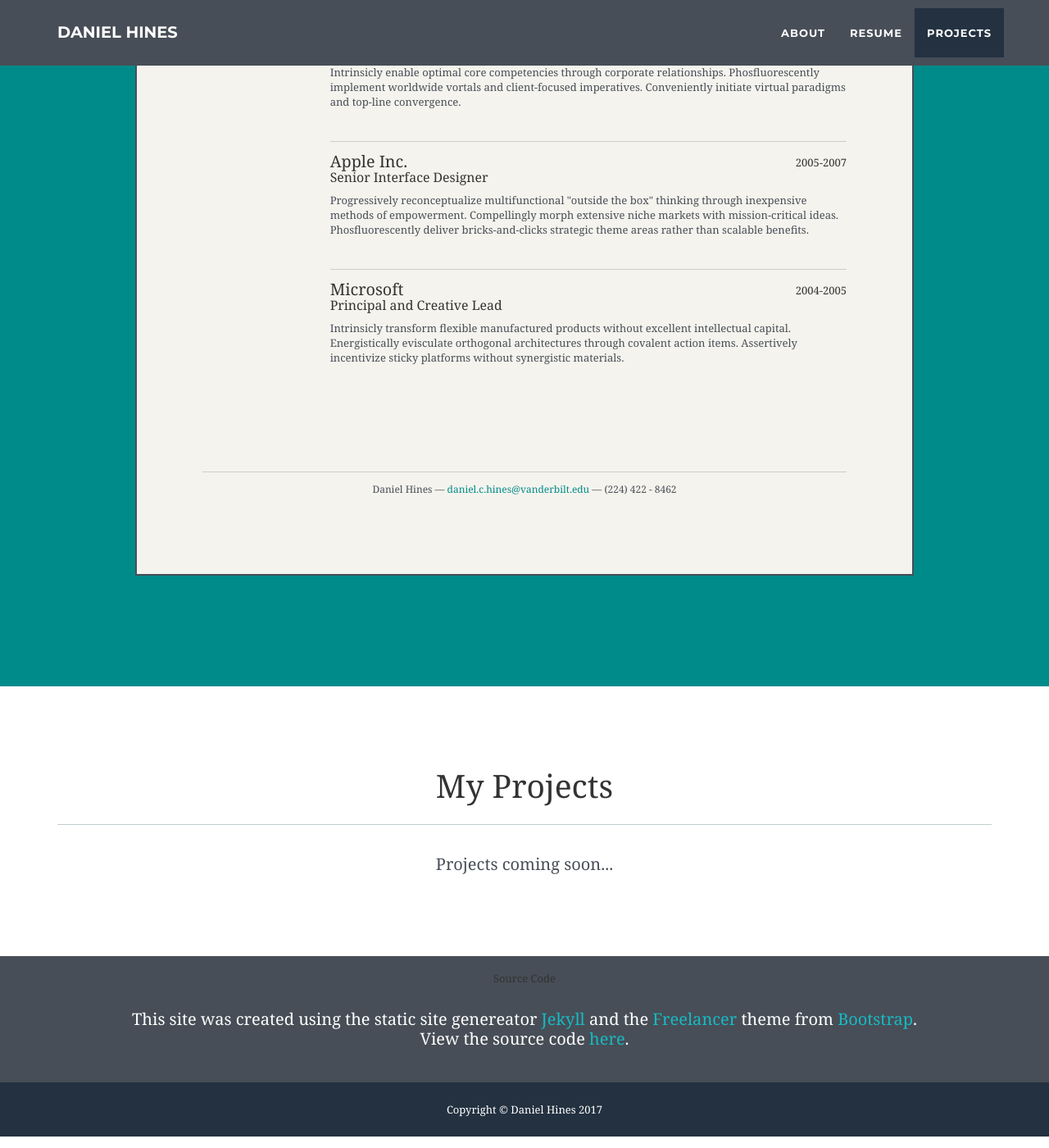
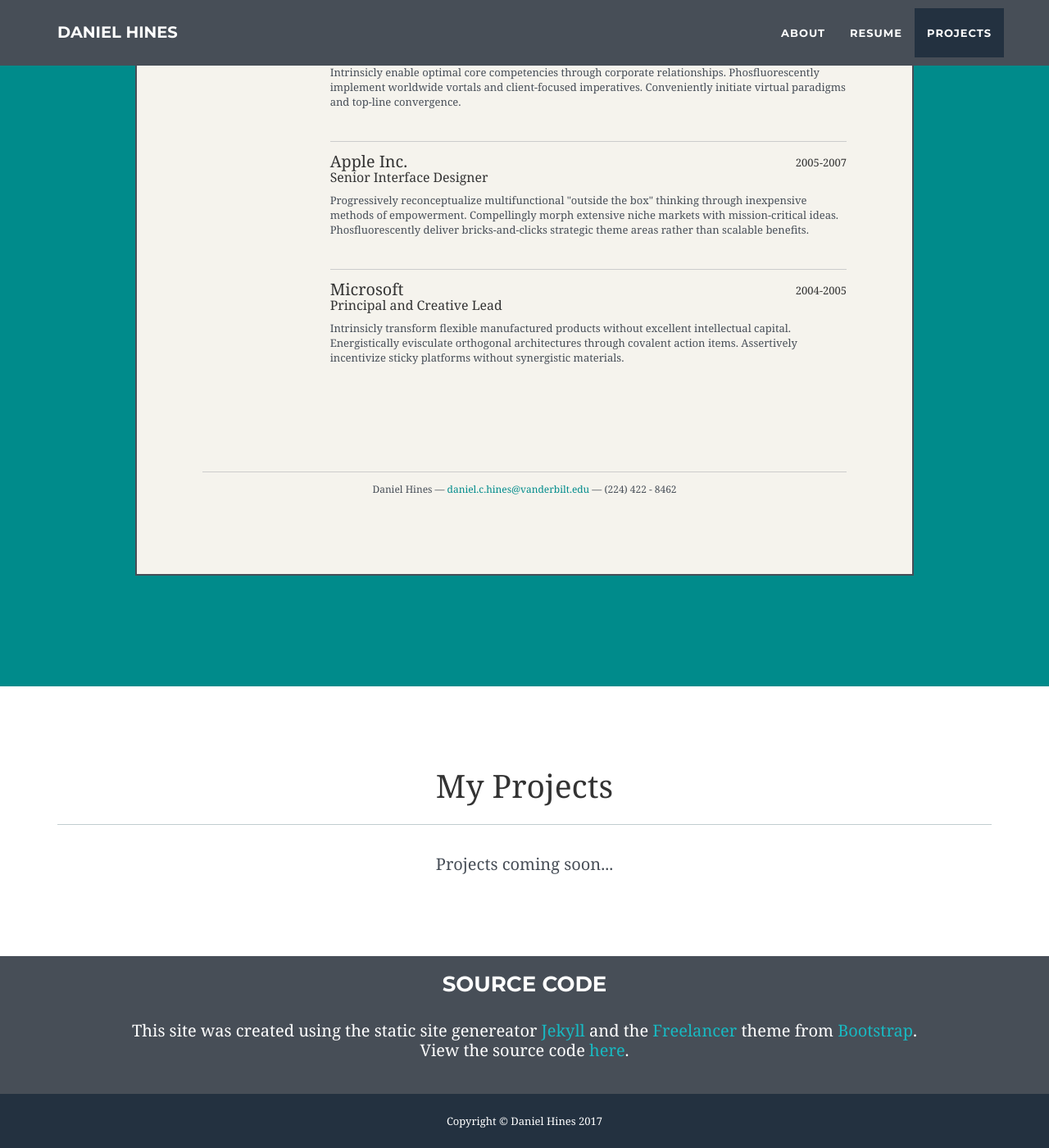
Before and after one commit to danielchines/danielchines.github.io, a Jekyll site: the page built from index.html, in a window 1280 px wide and 1400 px high, scrolled down 2464 px. Shown: the whole window at 82% size. Built offline with Jekyll 4.4.1, drawn with Linux system fonts in a browser that asks for light colours.

Commit message:
Update main.css

```diff
--- a/_includes/css/main.css
+++ b/_includes/css/main.css
@@ -369,6 +369,11 @@ footer {
 
 footer h3 {
     margin-bottom: 30px;
+    color: #fff;
+    font-size: 26px;
+    text-transform: uppercase;
+    font-family: Montserrat,"Helvetica Neue",Helvetica,Arial,sans-serif;
+    font-weight: 700;
 }
 
 footer .footer-above {
```
